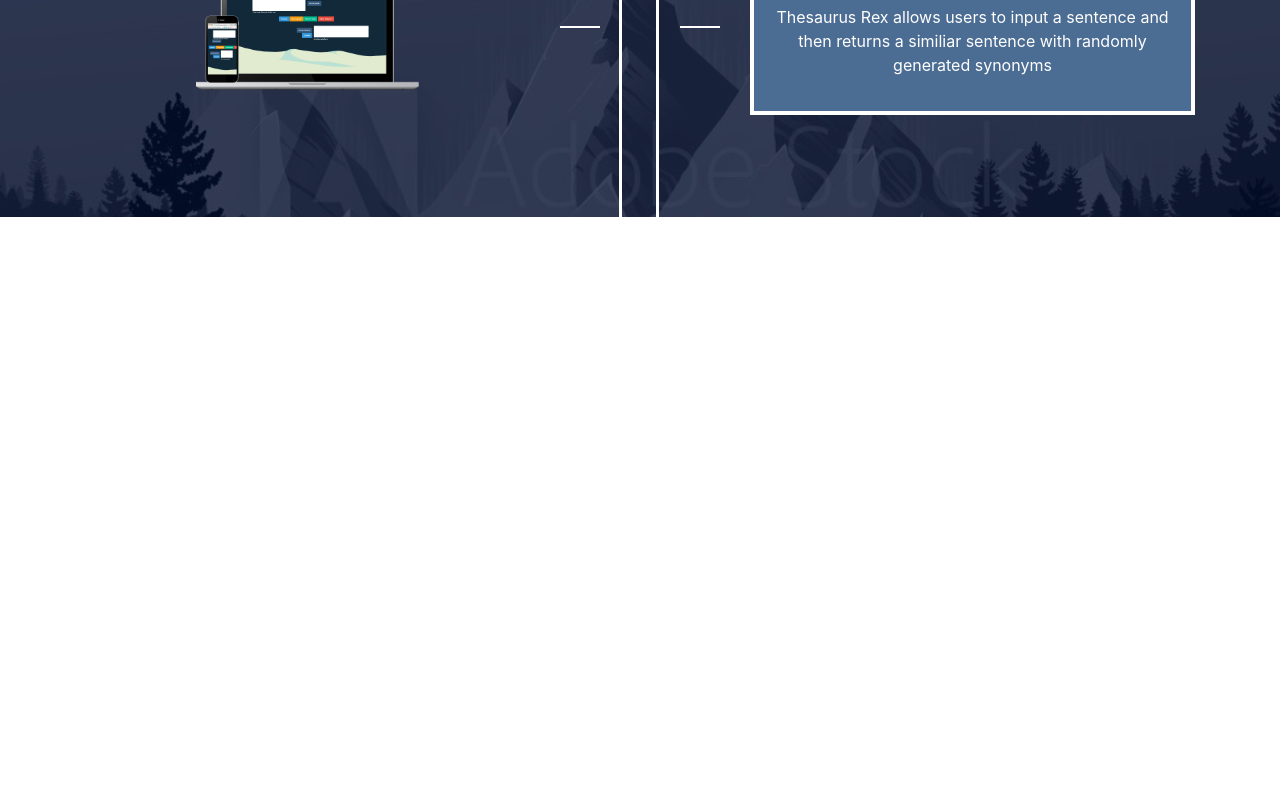
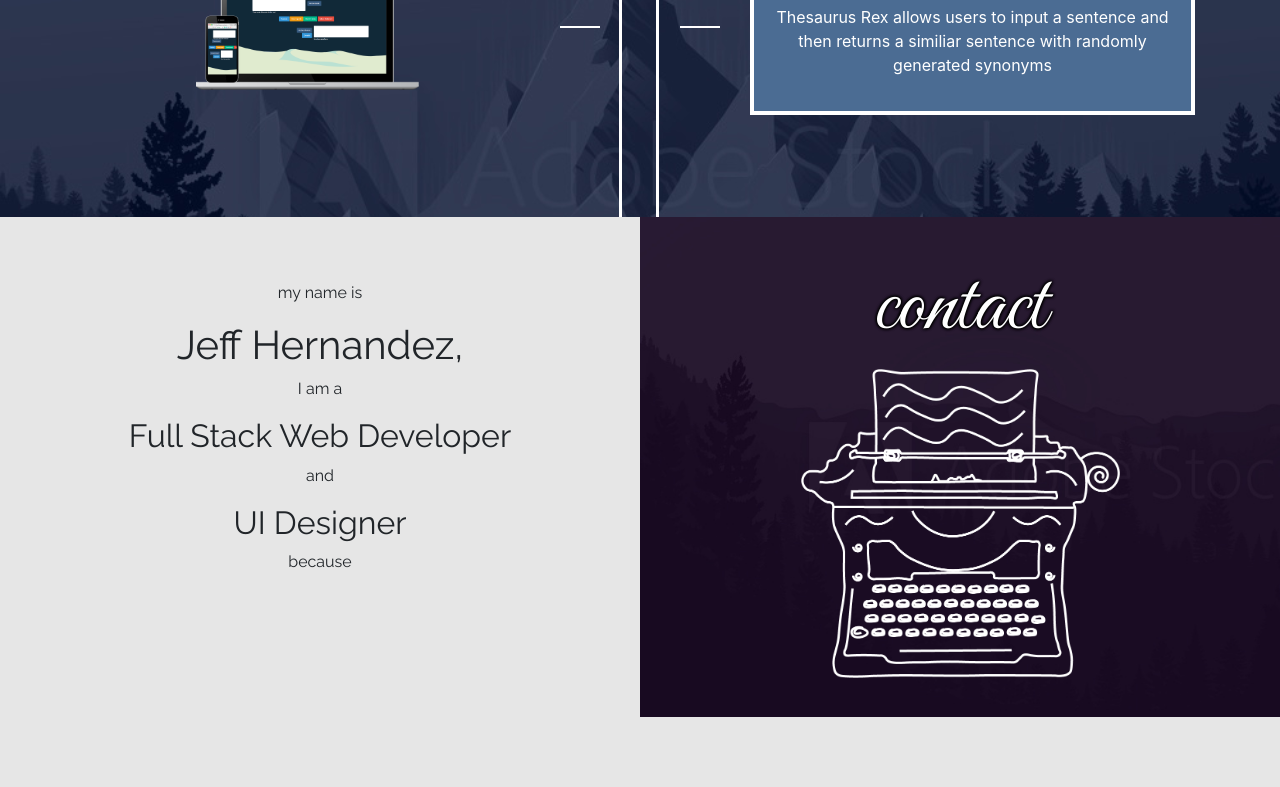
Before and after one commit to jhernandez89/represent, an Angular app: page / in a window 1280 px wide. Shown: the part 2604-3391 px from the top of the page. Built offline with nearby package versions, Linux system fonts and the light colour scheme.

Commit message:
contact added

```diff
--- a/src/app/about/about.component.html
+++ b/src/app/about/about.component.html
@@ -20,9 +20,12 @@
           <div class="row">
             <div class="col-md-12 text-center">
               <p>my name is</p>
-              <h1>Jeff Hernandez</h1>
+              <h1>Jeff Hernandez,</h1>
               <p>I am a</p>
               <h2>Full Stack Web Developer</h2>
+              <p>and</p>
+              <h2>UI Designer</h2>
+              <p>because</p>
             </div>
           </div>
         </div>
--- a/src/app/app.component.html
+++ b/src/app/app.component.html
@@ -1,3 +1,4 @@
 <app-landing-photo> </app-landing-photo>
 <app-about></app-about>
 <app-projects></app-projects>
+<app-contact> </app-contact>
--- a/src/app/app.module.ts
+++ b/src/app/app.module.ts
@@ -7,13 +7,15 @@ import { AppComponent } from './app.component';
 import { LandingPhotoComponent } from './landing-photo/landing-photo.component';
 import { ProjectsComponent } from './projects/projects.component';
 import { AboutComponent } from './about/about.component';
+import { ContactComponent } from './contact/contact.component';
 
 @NgModule({
   declarations: [
     AppComponent,
     LandingPhotoComponent,
     ProjectsComponent,
-    AboutComponent
+    AboutComponent,
+    ContactComponent
   ],
   imports: [
     BrowserModule,
--- /dev/null
+++ b/src/app/contact/contact.component.css
@@ -0,0 +1,143 @@
+*{
+  font-family: 'Raleway', sans-serif;
+}
+.about {
+  font-family: 'Great Vibes', cursive;
+  font-size: 550%;
+  color: white;
+  text-shadow: -1px 0 3px black, 0 1px 3px black, 1px 0 3px black, 0 -1px 3px black;
+}
+
+.crossBanner {
+  width: auto;
+  height: 60%;
+}
+
+.darkBackground {
+  padding-top: 3%;
+  padding-bottom: 3%;
+  /* min-height: 200vh; */
+  background-image: url("../../../src/assets/images/aboutBackground.jpg");
+  background-repeat: no-repeat;
+  background-attachment: fixed;
+  background-size: cover;
+}
+
+.about {
+  color: white;
+  font-family: 'Great Vibes', cursive;
+  font-size: 550%;
+  text-shadow: -1px 0 3px black, 0 1px 3px black, 1px 0 3px black, 0 -1px 3px black;
+}
+
+.icons {
+  width: 50%;
+}
+
+.projectsContainer {
+  margin-top: 5%;
+  margin-bottom: 5%;
+}
+
+h3 {
+  font-family: 'Great Vibes', cursive;
+}
+
+.projectRows {
+  padding-top: 8%;
+}
+
+.projectRowsTop {
+  padding-top: 4%;
+}
+
+.lineParent {
+  position: relative;
+  width: 100%;
+}
+
+.borderVertical1 {
+  position: absolute;
+  height: 80%;
+  width: 3px;
+  left: 40%;
+  background-color: white;
+}
+
+.borderVertical2 {
+  position: absolute;
+  height: 80%;
+  width: 3px;
+  left: 60%;
+  background-color: white;
+}
+
+.borderHorizontal1 {
+  /* display: none; */
+  position: absolute;
+  height: 50%;
+  width: 25%;
+  /* background-color: white; */
+  border-bottom: 2px solid white;
+}
+
+.borderHorizontal2 {
+  /* display: none; */
+  position: absolute;
+  left: 75%;
+  height: 50%;
+  width: 25%;
+  /* background-color: white; */
+  border-bottom: 2px solid white;
+}
+
+.descriptionBorder {
+  background-color: rgb(0, 128, 128);
+  border: 4px solid white;
+  padding: 4%;
+}
+.technologies {
+    border: 4px solid white;
+  padding: 4%;
+
+}
+
+.clippyParent {
+  position: relative;
+}
+
+.clippy {
+  width: 100%;
+  height: 100%;
+  background-color: rgb(85, 107, 47);
+  opacity: 0.5;
+  -webkit-clip-path: polygon(0% 0%, 0% 100%, 70% 22%, 100% 11%);
+  clip-path: polygon(0% 0%, 0% 100%, 70% 22%, 100% 11%);
+}
+
+.clippy2 {
+  width: 100%;
+  height: 100%;
+  background-color: rgb(85, 107, 47);
+  opacity: 0.5;
+  -webkit-clip-path: polygon(0% 0%, 0% 100%, 70% 22%, 100% 11%);
+  clip-path: polygon(100% 100%, 100% 0%, 0% 11%, 34% 24%);
+}
+
+.crossBanner {
+  width: 80%;
+  height: auto;
+}
+.lines {
+  width: 50px !important;
+}
+.myFace {
+  width: 55%;
+}
+colNoPadding {
+  padding: 0;
+}
+.lightBackground {
+  background-color: rgb(230, 230, 230);
+  padding-top: 5%;
+}
--- /dev/null
+++ b/src/app/contact/contact.component.html
@@ -0,0 +1,40 @@
+<section id="section2">
+  <div class="container-fluid">
+    <div class="row">
+      <div class="col-md-6 lightBackground colNoPadding d-flex justify-content-center">
+        <div class="container-fluid">
+          <div class="row">
+            <div class="col-md-12 text-center">
+              <p>my name is</p>
+              <h1>Jeff Hernandez,</h1>
+              <p>I am a</p>
+              <h2>Full Stack Web Developer</h2>
+              <p>and</p>
+              <h2>UI Designer</h2>
+              <p>because</p>
+            </div>
+          </div>
+        </div>
+      </div>
+      <div class="col-md-6 darkBackground">
+        <div class="container-fluid">
+          <div class="row">
+            <div class="col-md-12 d-flex justify-content-center align-items-center">
+              <h1 class="about">contact</h1>
+            </div>
+          </div>
+          <div class="row">
+            <div class="col-md-12 d-flex justify-content-center align-items-center">
+              <img class="myFace" src="../../assets/images/typewriter.png" alt="">
+            </div>
+          </div>
+        </div>
+      </div>
+    </div>
+    <div class="row">
+      <div class="col-md-12 lightBackground text-center">
+        <h1>hello</h1>
+      </div>
+    </div>
+  </div>
+</section>
--- /dev/null
+++ b/src/app/contact/contact.component.ts
@@ -0,0 +1,15 @@
+import { Component, OnInit } from '@angular/core';
+
+@Component({
+  selector: 'app-contact',
+  templateUrl: './contact.component.html',
+  styleUrls: ['./contact.component.css']
+})
+export class ContactComponent implements OnInit {
+
+  constructor() { }
+
+  ngOnInit() {
+  }
+
+}
```
Also changed, not shown: src/assets/images/typewriter.png (added), 1 other file (tests, documents, lock files or other folders).
